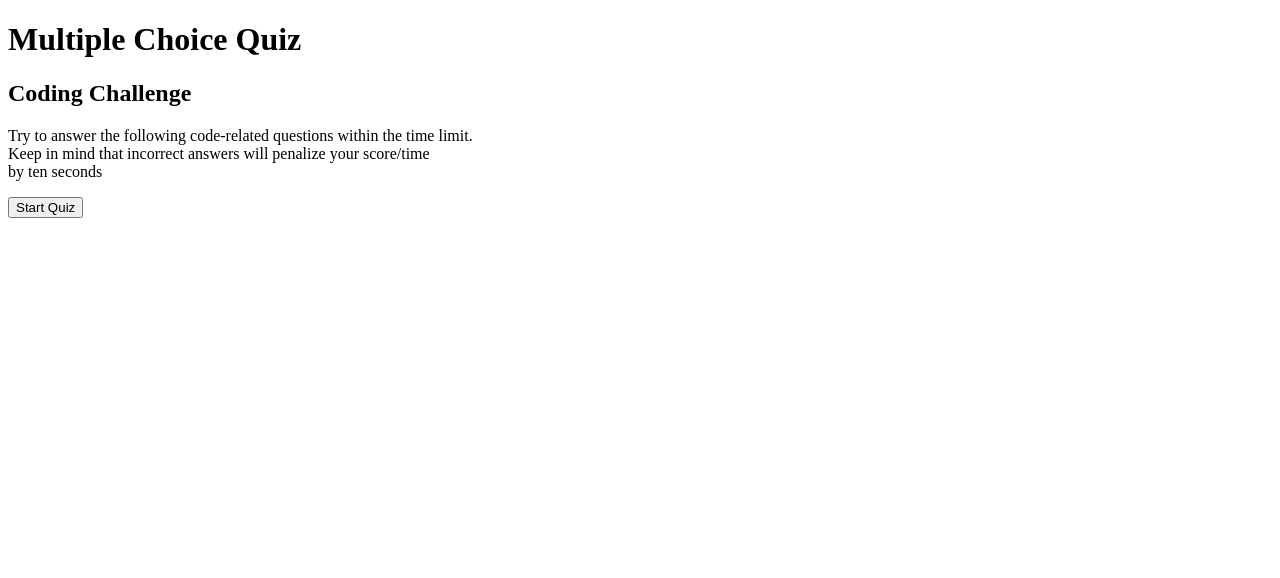
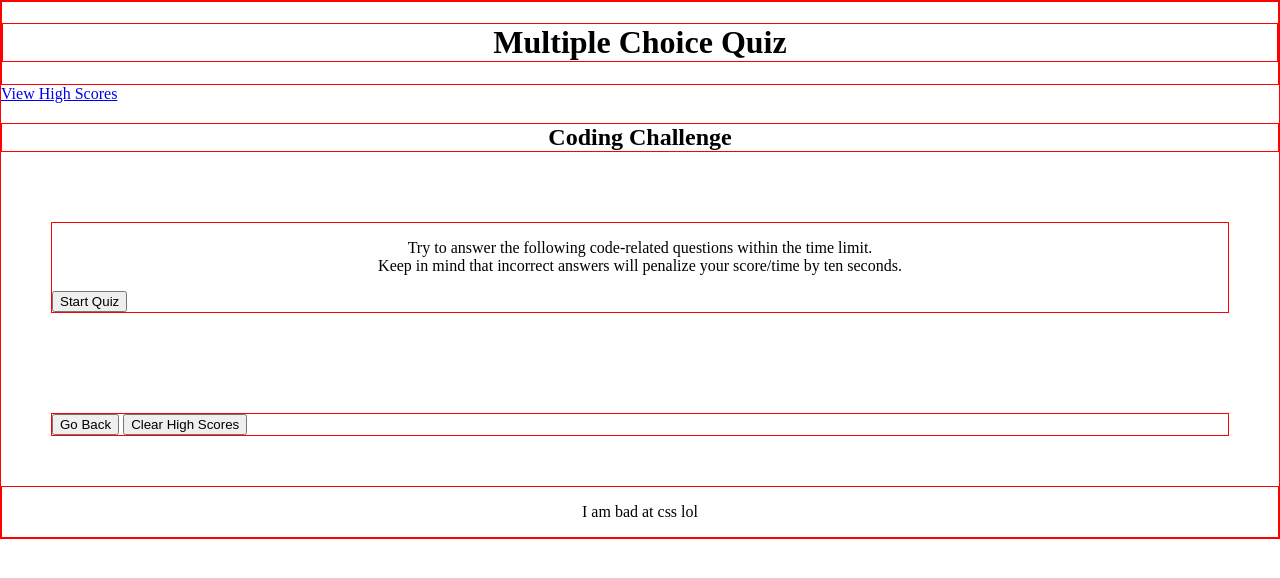
Before and after one commit to PMengler/Multiple-Choice-Quiz, a plain HTML site: page index.html in a window 1280 px wide. Drawn offline with Linux system fonts and the light colour scheme.

Commit message:
upated file structure & added basic css

```diff
--- /dev/null
+++ b/assets/css/style.css
@@ -0,0 +1,40 @@
+body {
+    display: flex;
+    flex-flow: column wrap;
+    margin: 0 auto;
+    border: red 1px solid;
+    flex-direction: space-between;
+}
+
+header {
+    border: red 1px solid;
+}
+
+h1,
+h2 {
+    text-align: center;
+    border: red 1px solid;
+}
+
+nav {
+    flex-direction: flex-start;
+}
+
+section {
+    border: red 1px solid;
+    flex-shrink: 1;
+    margin: 50px;
+}
+
+p {
+   text-align: center;
+   /* margin: 80px; */
+}
+
+button {
+    align-self: center;
+}
+
+footer {
+    border: red 1px solid;
+}
--- a/assets/style.css
+++ /dev/null
@@ -1,15 +0,0 @@
-main {
-
-};
-
-body {
-
-};
-
-section {
-
-};
-
-h1 {
-
-};
--- a/index.html
+++ b/index.html
@@ -4,23 +4,39 @@
     <meta charset="UTF-8">
     <meta http-equiv="X-UA-Compatible" content="IE=edge">
     <meta name="viewport" content="width=device-width, initial-scale=1.0">
-    <title>Document</title>
-    <link rel="stylesheet" href="/assets/style.css">
+    <title>Coding Knowledge Quiz</title>
+    <link rel="stylesheet" href="/assets/css/style.css">
 </head>
+
 <header>
     <h1>Multiple Choice Quiz</h1>
 </header>
+
+<nav>
+    <a href = "#">View High Scores</a>
+    <div class = "timer"></div>
+</nav>
+
 <body>
     <h2>Coding Challenge</h2>
 
     <section>
-        <p>Try to answer the following code-related questions within the time limit. <br>
-            Keep in mind that incorrect answers will penalize your score/time <br>
-            by ten seconds
-        </p>
-        <button id="startQuiz">Start Quiz</button>
+        <div class="container">
+            <p>Try to answer the following code-related questions within the time limit. <br>
+            Keep in mind that incorrect answers will penalize your score/time by ten seconds.
+            </p>
+            <button id="startQuiz">Start Quiz</button>
+        </div>
+    </section>
+
+    <section>
+        <button id="back">Go Back</button>
+        <button id="clear">Clear High Scores</button>
     </section>
 
 </body>
-<script src="/assets/script.js"></script>
+<footer>
+    <p>I am bad at css lol</p>
+</footer>
+<script src="/assets/js/script.js"></script>
 </html>
```
Also changed, not shown: assets/js/script.js (added), 1 other file.
